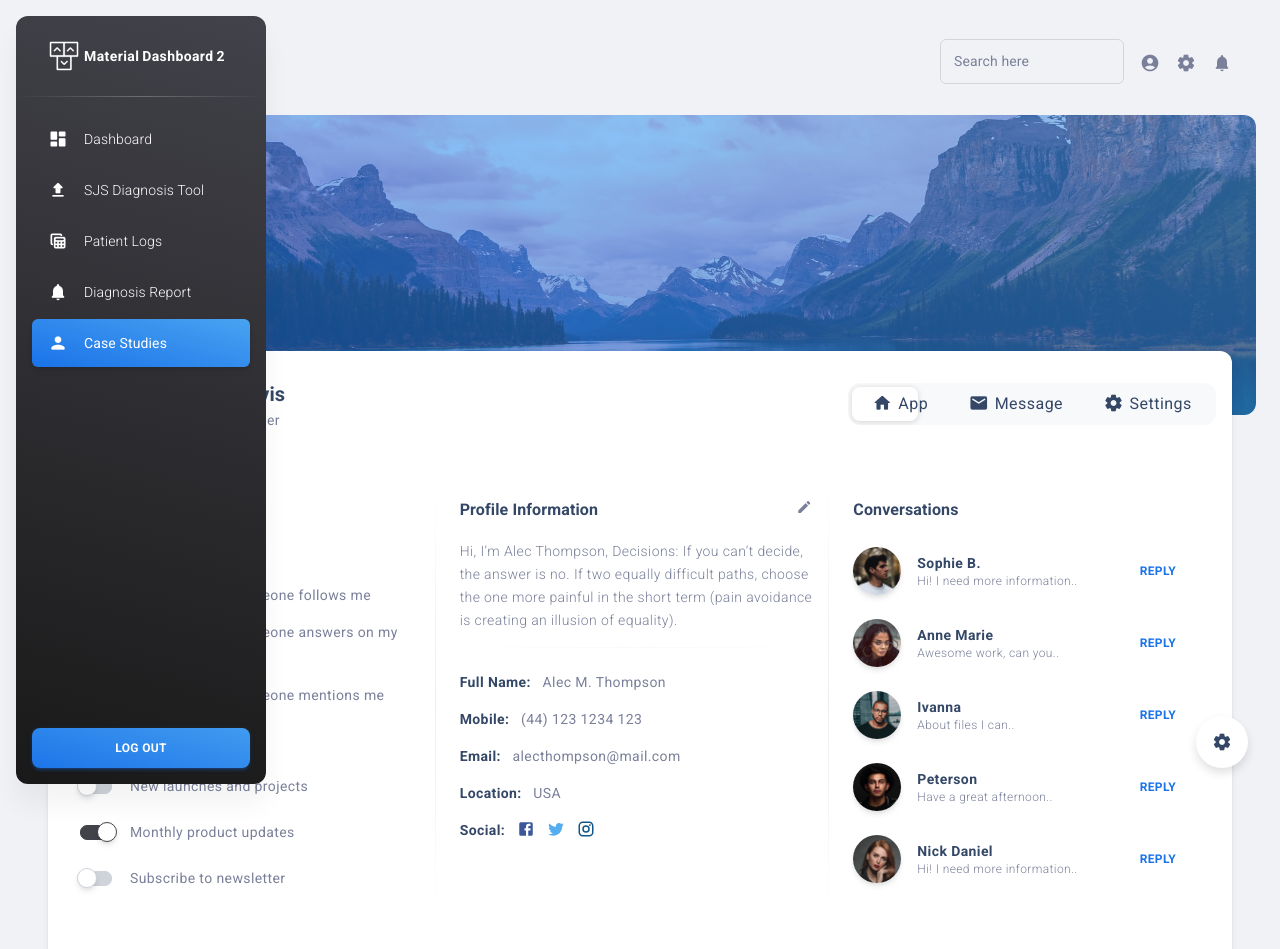
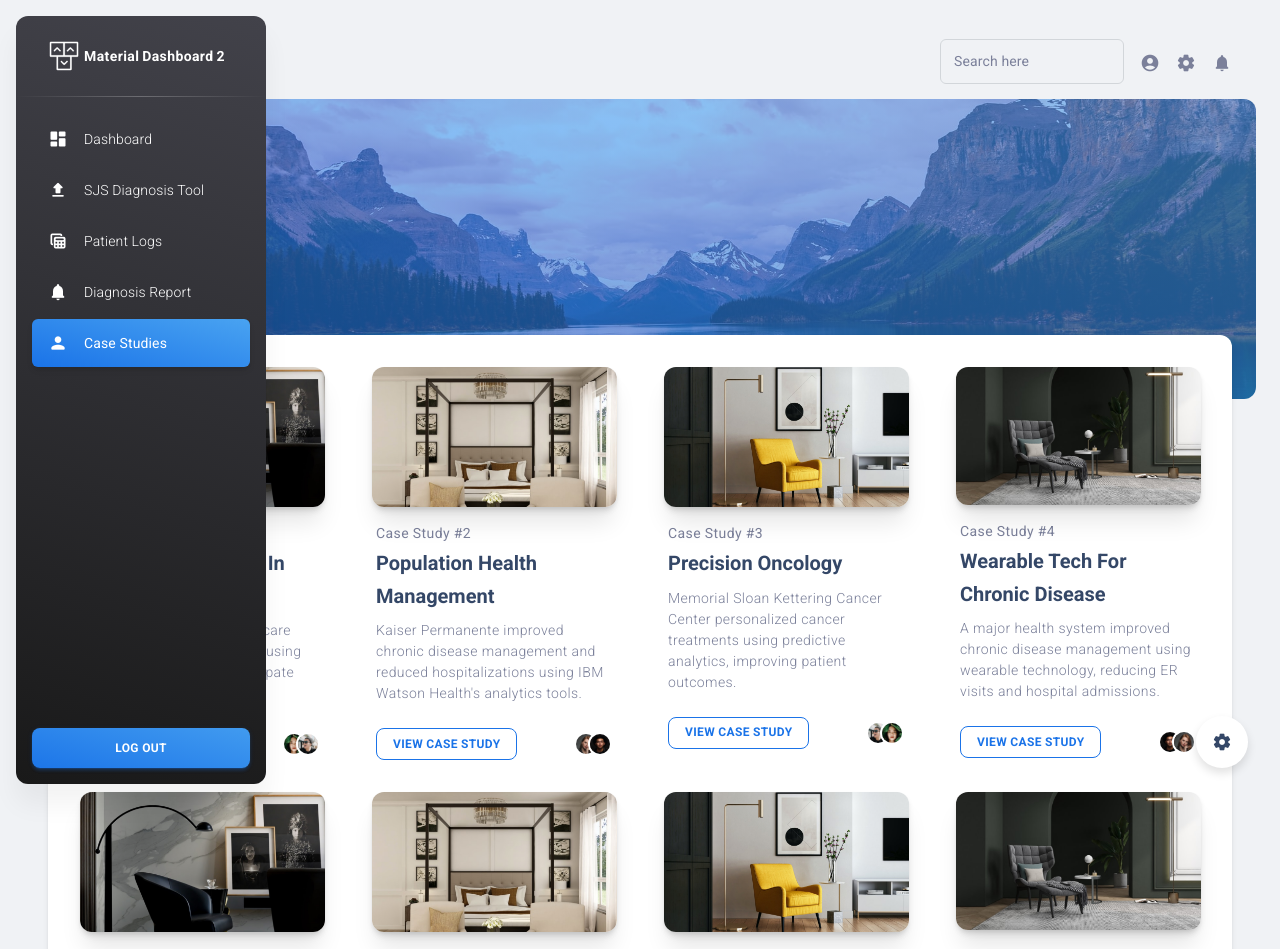
Before and after one commit to rishabhkumar14/HarvardHacks, a React (Create React App) app: page /profile in a window 1280 px wide. Shown: the top 949 px of the page. Built offline with nearby package versions, Linux system fonts and the light colour scheme.

Commit message:
Frontend Base

```diff
--- a/src/layouts/profile/components/Header/index.js
+++ b/src/layouts/profile/components/Header/index.js
@@ -94,9 +94,9 @@ function Header({ children }) {
       >
         <Grid container spacing={3} alignItems="center">
           <Grid item>
-            <MDAvatar src={burceMars} alt="profile-image" size="xl" shadow="sm" />
+            {/* <MDAvatar src={burceMars} alt="profile-image" size="xl" shadow="sm" /> */}
           </Grid>
-          <Grid item>
+          {/* <Grid item>
             <MDBox height="100%" mt={0.5} lineHeight={1}>
               <MDTypography variant="h5" fontWeight="medium">
                 Richard Davis
@@ -104,8 +104,8 @@ function Header({ children }) {
               <MDTypography variant="button" color="text" fontWeight="regular">
                 CEO / Co-Founder
               </MDTypography>
-            </MDBox>
-          </Grid>
+            </MDBox> */}
+          {/* </Grid>
           <Grid item xs={12} md={6} lg={4} sx={{ ml: "auto" }}>
             <AppBar position="static">
               <Tabs orientation={tabsOrientation} value={tabValue} onChange={handleSetTabValue}>
@@ -135,7 +135,7 @@ function Header({ children }) {
                 />
               </Tabs>
             </AppBar>
-          </Grid>
+          </Grid> */}
         </Grid>
         {children}
       </Card>
--- a/src/layouts/profile/index.js
+++ b/src/layouts/profile/index.js
@@ -55,60 +55,167 @@ function Overview() {
   return (
     <DashboardLayout>
       <DashboardNavbar />
-      <MDBox mb={2} />
+
       <Header>
-        <MDBox mt={5} mb={3}>
-          <Grid container spacing={1}>
-            <Grid item xs={12} md={6} xl={4}>
-              <PlatformSettings />
+        <MDBox p={2}>
+          <Grid container spacing={6}>
+            <Grid item xs={12} md={6} xl={3}>
+              <DefaultProjectCard
+                image={homeDecor1}
+                label="Case Study #1"
+                title="Predictive Analytics in ICU"
+                description="UCSF Health and GE Healthcare reduced ICU mortality rates using predictive analytics to anticipate patient deterioration."
+                action={{
+                  type: "internal",
+                  route: "/case-studies/predictive-analytics-icu",
+                  color: "info",
+                  label: "View case study",
+                }}
+                authors={[
+                  { image: team1, name: "Dr. Elena Morison" },
+                  { image: team2, name: "Dr. Ryan Milly" },
+                ]}
+              />
             </Grid>
-            <Grid item xs={12} md={6} xl={4} sx={{ display: "flex" }}>
-              <Divider orientation="vertical" sx={{ ml: -2, mr: 1 }} />
-              <ProfileInfoCard
-                title="profile information"
-                description="Hi, I’m Alec Thompson, Decisions: If you can’t decide, the answer is no. If two equally difficult paths, choose the one more painful in the short term (pain avoidance is creating an illusion of equality)."
-                info={{
-                  fullName: "Alec M. Thompson",
-                  mobile: "(44) 123 1234 123",
-                  email: "alecthompson@mail.com",
-                  location: "USA",
+            <Grid item xs={12} md={6} xl={3}>
+              <DefaultProjectCard
+                image={homeDecor2}
+                label="Case Study #2"
+                title="Population Health Management"
+                description="Kaiser Permanente improved chronic disease management and reduced hospitalizations using IBM Watson Health's analytics tools."
+                action={{
+                  type: "internal",
+                  route: "/case-studies/population-health-management",
+                  color: "info",
+                  label: "View case study",
                 }}
-                social={[
-                  {
-                    link: "https://www.facebook.com/CreativeTim/",
-                    icon: <FacebookIcon />,
-                    color: "facebook",
-                  },
-                  {
-                    link: "https://twitter.com/creativetim",
-                    icon: <TwitterIcon />,
-                    color: "twitter",
-                  },
-                  {
-                    link: "https://www.instagram.com/creativetimofficial/",
-                    icon: <InstagramIcon />,
-                    color: "instagram",
-                  },
+                authors={[
+                  { image: team3, name: "Dr. Nick Daniel" },
+                  { image: team4, name: "Dr. Peterson" },
                 ]}
-                action={{ route: "", tooltip: "Edit Profile" }}
-                shadow={false}
               />
-              <Divider orientation="vertical" sx={{ mx: 0 }} />
             </Grid>
-            <Grid item xs={12} xl={4}>
-              <ProfilesList title="conversations" profiles={profilesListData} shadow={false} />
+            <Grid item xs={12} md={6} xl={3}>
+              <DefaultProjectCard
+                image={homeDecor3}
+                label="Case Study #3"
+                title="Precision Oncology"
+                description="Memorial Sloan Kettering Cancer Center personalized cancer treatments using predictive analytics, improving patient outcomes."
+                action={{
+                  type: "internal",
+                  route: "/case-studies/precision-oncology",
+                  color: "info",
+                  label: "View case study",
+                }}
+                authors={[
+                  { image: team2, name: "Dr. Ryan Milly" },
+                  { image: team1, name: "Dr. Elena Morison" },
+                ]}
+              />
+            </Grid>
+            <Grid item xs={12} md={6} xl={3}>
+              <DefaultProjectCard
+                image={homeDecor4}
+                label="Case Study #4"
+                title="Wearable Tech for Chronic Disease"
+                description="A major health system improved chronic disease management using wearable technology, reducing ER visits and hospital admissions."
+                action={{
+                  type: "internal",
+                  route: "/case-studies/wearable-tech-chronic-disease",
+                  color: "info",
+                  label: "View case study",
+                }}
+                authors={[
+                  { image: team4, name: "Dr. Peterson" },
+                  { image: team3, name: "Dr. Nick Daniel" },
+                ]}
+              />
             </Grid>
           </Grid>
         </MDBox>
-        <MDBox pt={2} px={2} lineHeight={1.25}>
-          <MDTypography variant="h6" fontWeight="medium">
-            Projects
-          </MDTypography>
-          <MDBox mb={1}>
-            <MDTypography variant="button" color="text">
-              Architects design houses
-            </MDTypography>
-          </MDBox>
+        <MDBox p={2}>
+          <Grid container spacing={6}>
+            <Grid item xs={12} md={6} xl={3}>
+              <DefaultProjectCard
+                image={homeDecor1}
+                label="project #2"
+                title="modern"
+                description="As Uber works through a huge amount of internal management turmoil."
+                action={{
+                  type: "internal",
+                  route: "/pages/profile/profile-overview",
+                  color: "info",
+                  label: "view project",
+                }}
+                authors={[
+                  { image: team1, name: "Elena Morison" },
+                  { image: team2, name: "Ryan Milly" },
+                  { image: team3, name: "Nick Daniel" },
+                  { image: team4, name: "Peterson" },
+                ]}
+              />
+            </Grid>
+            <Grid item xs={12} md={6} xl={3}>
+              <DefaultProjectCard
+                image={homeDecor2}
+                label="project #1"
+                title="scandinavian"
+                description="Music is something that everyone has their own specific opinion about."
+                action={{
+                  type: "internal",
+                  route: "/pages/profile/profile-overview",
+                  color: "info",
+                  label: "view project",
+                }}
+                authors={[
+                  { image: team3, name: "Nick Daniel" },
+                  { image: team4, name: "Peterson" },
+                  { image: team1, name: "Elena Morison" },
+                  { image: team2, name: "Ryan Milly" },
+                ]}
+              />
+            </Grid>
+            <Grid item xs={12} md={6} xl={3}>
+              <DefaultProjectCard
+                image={homeDecor3}
+                label="project #3"
+                title="minimalist"
+                description="Different people have different taste, and various types of music."
+                action={{
+                  type: "internal",
+                  route: "/pages/profile/profile-overview",
+                  color: "info",
+                  label: "view project",
+                }}
+                authors={[
+                  { image: team4, name: "Peterson" },
+                  { image: team3, name: "Nick Daniel" },
+                  { image: team2, name: "Ryan Milly" },
+                  { image: team1, name: "Elena Morison" },
+                ]}
+              />
+            </Grid>
+            <Grid item xs={12} md={6} xl={3}>
+              <DefaultProjectCard
+                image={homeDecor4}
+                label="project #4"
+                title="gothic"
+                description="Why would anyone pick blue over pink? Pink is obviously a better color."
+                action={{
+                  type: "internal",
+                  route: "/pages/profile/profile-overview",
+                  color: "info",
+                  label: "view project",
+                }}
+                authors={[
+                  { image: team4, name: "Peterson" },
+                  { image: team3, name: "Nick Daniel" },
+                  { image: team2, name: "Ryan Milly" },
+                  { image: team1, name: "Elena Morison" },
+                ]}
+              />
+            </Grid>
+          </Grid>
         </MDBox>
         <MDBox p={2}>
           <Grid container spacing={6}>
--- a/src/layouts/upload-image/components/SJSDiagnosisSection.js
+++ b/src/layouts/upload-image/components/SJSDiagnosisSection.js
@@ -298,7 +298,7 @@ const ChatWindow = ({ isActive }) => {
               disabled={!isActive}
               sx={{ height: "56px" }}
             >
-              <Icon>send</Icon>
+              <Icon color="white">send</Icon>
             </Button>
           </Grid>
         </Grid>
```
